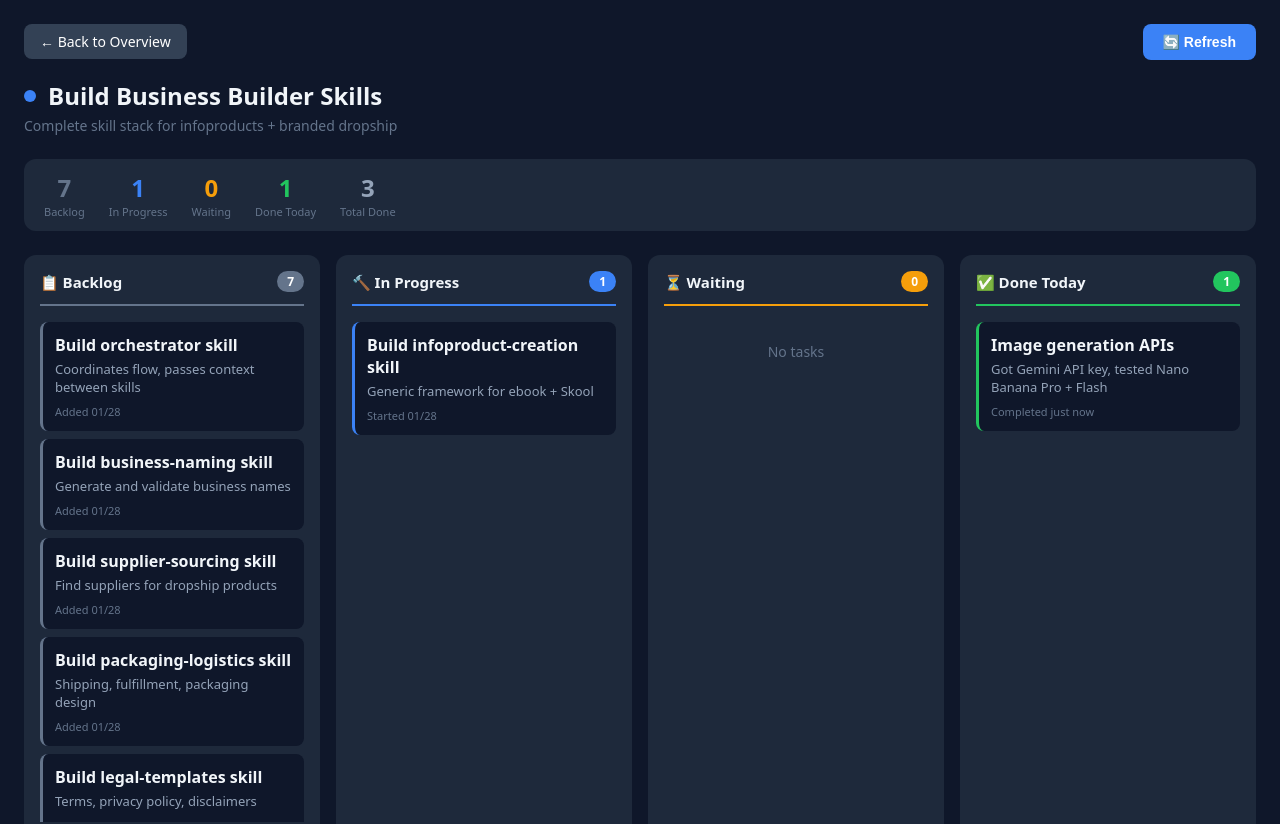
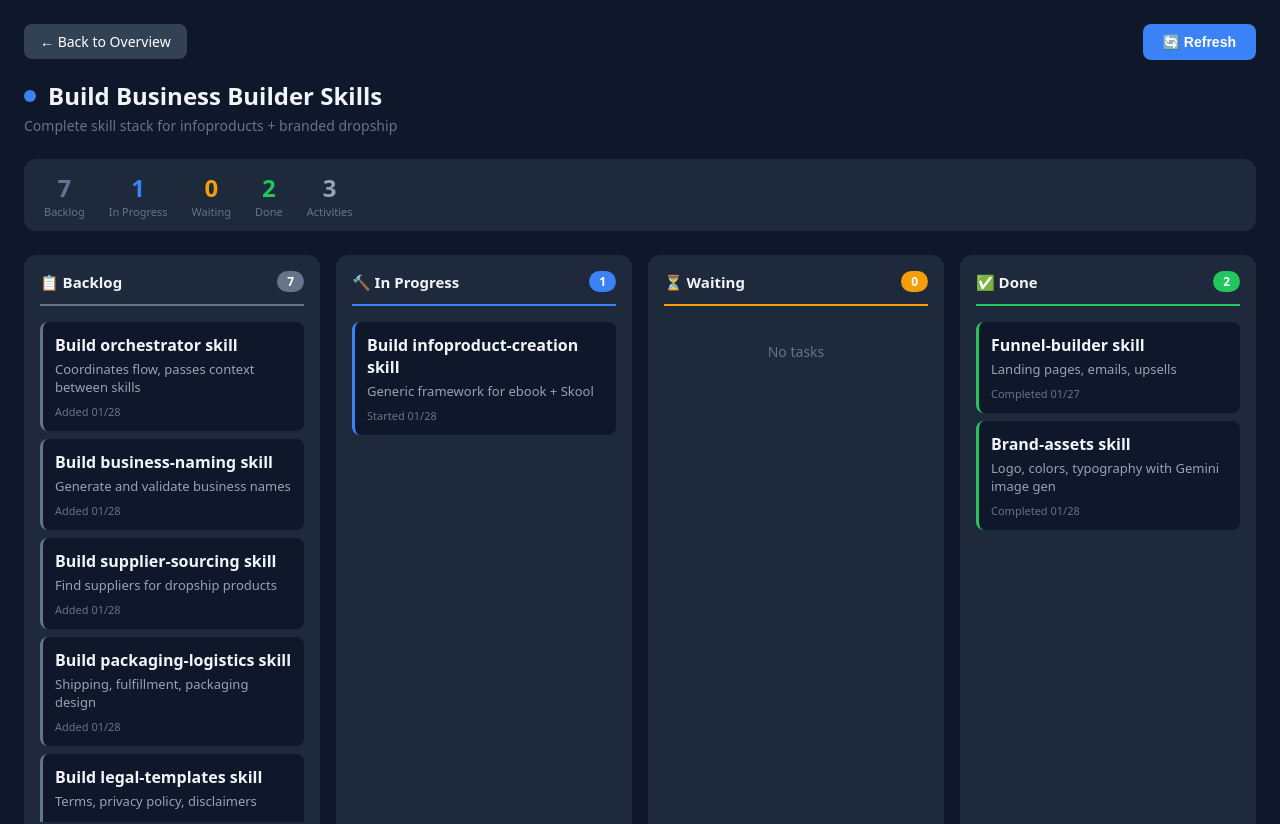
Before and after one commit to YS-projectcalc/ariel-dashboard, a Next.js app: page /project/skill-stack in a window 1280 px wide. Shown: the top 824 px of the page. Built offline with nearby package versions, Linux system fonts and the light colour scheme.

Commit message:
Separate Done (milestones) from Activity Log (small tasks)

```diff
--- a/app/project/[id]/page.js
+++ b/app/project/[id]/page.js
@@ -210,17 +210,8 @@ export default function ProjectPage() {
     );
   }
 
-  const doneToday = (project.activityLog || []).filter(t => isToday(t.completed));
-
-  // Build display columns with done today computed
-  const displayColumns = {
-    ...project.columns,
-    done: {
-      ...project.columns.done,
-      title: "✅ Done Today",
-      tasks: doneToday
-    }
-  };
+  // Use columns directly - Done is for major milestones, not computed from activity
+  const displayColumns = project.columns;
 
   // Column order
   const columnOrder = ['backlog', 'inProgress', 'waiting', 'done'];
@@ -314,15 +305,15 @@ export default function ProjectPage() {
         </div>
         <div style={{ textAlign: 'center' }}>
           <div style={{ fontSize: '24px', fontWeight: 700, color: '#22c55e' }}>
-            {doneToday.length}
+            {project.columns.done?.tasks?.length || 0}
           </div>
-          <div style={{ fontSize: '11px', color: '#64748b' }}>Done Today</div>
+          <div style={{ fontSize: '11px', color: '#64748b' }}>Done</div>
         </div>
         <div style={{ textAlign: 'center' }}>
           <div style={{ fontSize: '24px', fontWeight: 700, color: '#94a3b8' }}>
             {project.activityLog?.length || 0}
           </div>
-          <div style={{ fontSize: '11px', color: '#64748b' }}>Total Done</div>
+          <div style={{ fontSize: '11px', color: '#64748b' }}>Activities</div>
         </div>
       </div>
 
--- a/public/status.json
+++ b/public/status.json
@@ -1,5 +1,5 @@
 {
-  "lastUpdated": "2026-01-29T12:10:00Z",
+  "lastUpdated": "2026-01-29T12:25:00Z",
   "projects": [
     {
       "id": "skill-stack",
@@ -8,11 +8,6 @@
       "color": "#3b82f6",
       "status": "active",
       "columns": {
-        "ideas": {
-          "title": "💡 Ideas",
-          "color": "#a855f7",
-          "tasks": []
-        },
         "backlog": {
           "title": "📋 Backlog",
           "color": "#64748b",
@@ -41,13 +36,16 @@
         "done": {
           "title": "✅ Done",
           "color": "#22c55e",
-          "tasks": []
+          "tasks": [
+            { "id": "done1", "title": "Funnel-builder skill", "description": "Landing pages, emails, upsells", "completed": "01/27" },
+            { "id": "done2", "title": "Brand-assets skill", "description": "Logo, colors, typography with Gemini image gen", "completed": "01/28" }
+          ]
         }
       },
       "activityLog": [
-        { "id": "d7", "title": "Image generation APIs", "description": "Got Gemini API key, tested Nano Banana Pro + Flash", "completed": "2026-01-29T11:55:00Z" },
-        { "id": "d1", "title": "Rebuilt brand-assets skill", "description": "Elite version with dropship/infoproduct split", "completed": "2026-01-28T19:30:00Z" },
-        { "id": "d0", "title": "Funnel-builder skill", "description": "Landing pages, emails, upsells - complete", "completed": "2026-01-27T18:00:00Z" }
+        { "id": "a1", "title": "Set up Gemini API", "description": "Tested Nano Banana Pro + Flash, both working", "completed": "2026-01-29T11:55:00Z" },
+        { "id": "a2", "title": "Deep research: Nano Banana vs Ideogram", "description": "Compared image gen options", "completed": "2026-01-28T20:00:00Z" },
+        { "id": "a3", "title": "Skills capability assessment", "description": "Analyzed all 4 skills honestly", "completed": "2026-01-28T19:45:00Z" }
       ]
     }
   ],
@@ -55,7 +53,7 @@
     { "id": "i1", "title": "SEO → AEO product duplication", "description": "Find successful SEO-driven sites (calculators, tools), replicate them, optimize for AI citations (AEO)", "created": "01/28" }
   ],
   "globalActivityLog": [
-    { "id": "g1", "title": "Dashboard improvements", "description": "Added Ideas column, Activity Log, daily reset, working refresh button", "completed": "2026-01-29T11:54:00Z" },
+    { "id": "g1", "title": "Dashboard improvements", "description": "Multi-project support, activity logs, refresh button", "completed": "2026-01-29T12:00:00Z" },
     { "id": "g2", "title": "Built Kanban dashboard", "description": "Initial version of status board", "completed": "2026-01-28T22:30:00Z" }
   ]
 }
```
Also changed, not shown: app/page.js (+6 -6 lines).
